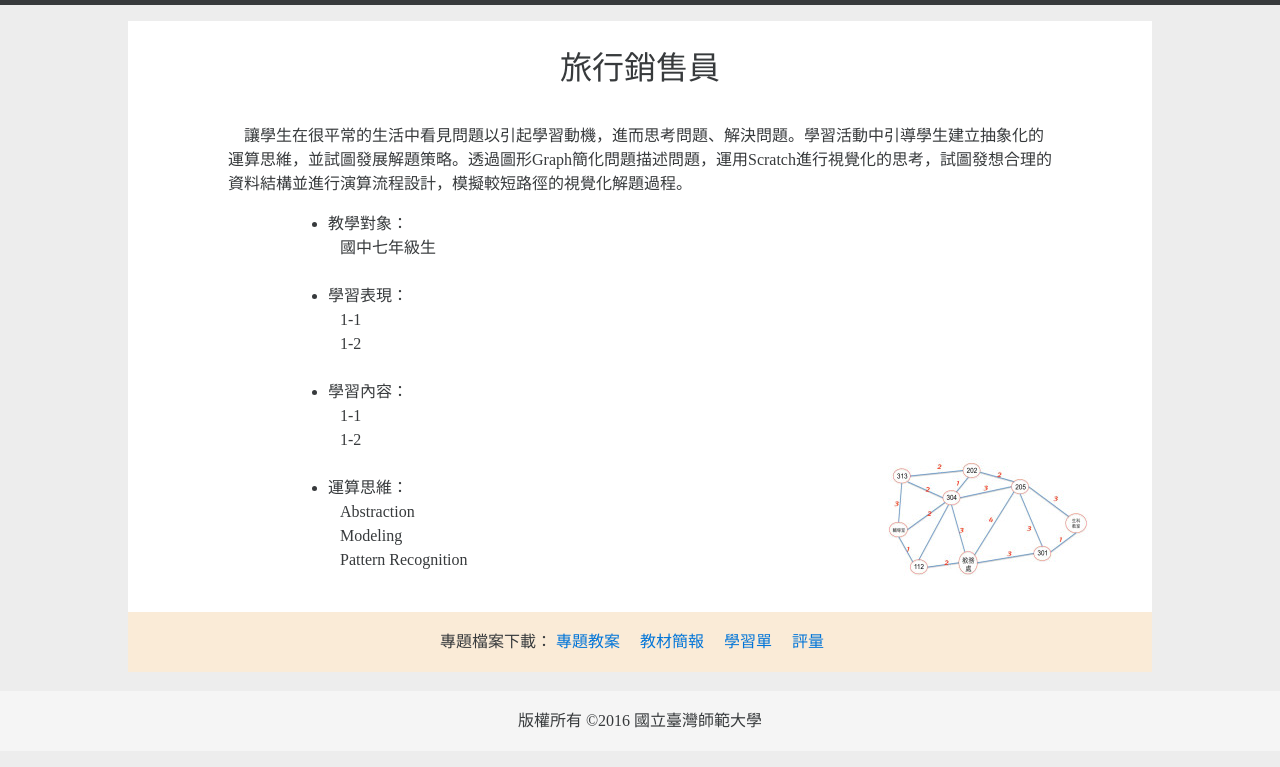
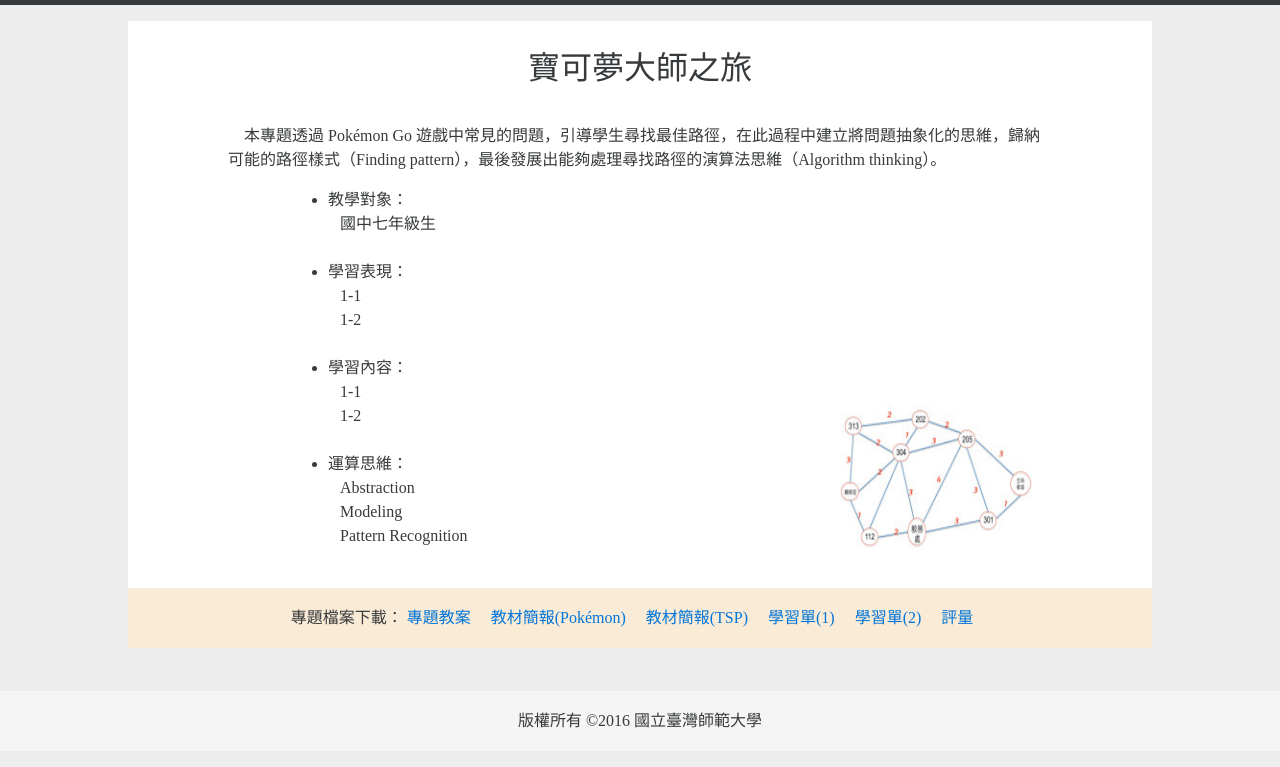
Before and after one commit to bear82228/CTweb, a plain HTML site: page travel.html in a window 1280 px wide. Shown: the part 49-816 px from the top of the page. Drawn offline with Linux system fonts and the light colour scheme; a script that the page names is missing.

Commit message:
Add files via upload

```diff
--- a/travel.html
+++ b/travel.html
@@ -11,7 +11,7 @@
 
 
 
-    <title>旅行銷售員</title>
+    <title>寶可夢大師之路</title>
 <!-- Bootstrap core CSS -->
     <link href="./dic/bootstrap.css" rel="stylesheet">
     <link href="./dic/bootstrap-flex.css" rel="stylesheet">
@@ -29,9 +29,9 @@
         /*top: -150px;
         left: 82%;*/
         background-color: white;
-        width: 144px;
+        width: 192px;
         height: 144px;
-        bottom: 70px;
+        bottom: 100px;
         right: 120px;
        }
 
@@ -83,10 +83,10 @@
        <div class="row">
 
           <div class="blog-post">
-            <h2 class="blog-post-title" style="padding:30px 0px">旅行銷售員</h2>
+            <h2 class="blog-post-title" style="padding:30px 0px">寶可夢大師之旅</h2>
             <font align="left">
 
-            <p style="padding: 0px 100px">&nbsp;&nbsp;&nbsp;&nbsp;讓學生在很平常的生活中看見問題以引起學習動機，進而思考問題、解決問題。學習活動中引導學生建立抽象化的運算思維，並試圖發展解題策略。透過圖形Graph簡化問題描述問題，運用Scratch進行視覺化的思考，試圖發想合理的資料結構並進行演算流程設計，模擬較短路徑的視覺化解題過程。</p>
+            <p style="padding: 0px 100px">&nbsp;&nbsp;&nbsp;&nbsp;本專題透過 Pokémon Go 遊戲中常見的問題，引導學生尋找最佳路徑，在此過程中建立將問題抽象化的思維，歸納可能的路徑樣式（Finding pattern），最後發展出能夠處理尋找路徑的演算法思維（Algorithm thinking）。 </p>
 <!--            <hr>-->
             <p></p>
               <ul style="padding: 0px 200px">
@@ -106,13 +106,15 @@
               </ul>
               </font>
               <div id="relative2">
-                <img src="image/travel.jpg">
+                <img src="image/travel.jpg" width="192" height="144">
               </div>
                <div id="donload" >
                 <p>專題檔案下載：
                 <a href=".doc">專題教案</a> &nbsp; &nbsp;
-                <a href=".ppt">教材簡報</a> &nbsp; &nbsp;
-                <a href=".doc">學習單</a> &nbsp; &nbsp;
+                <a href=".ppt">教材簡報(Pokémon)</a> &nbsp; &nbsp;
+                <a href=".ppt">教材簡報(TSP)</a> &nbsp; &nbsp;
+                <a href=".doc">學習單(1)</a> &nbsp; &nbsp;
+                <a href=".doc">學習單(2)</a> &nbsp; &nbsp;
                 <a href=".doc">評量</a> &nbsp; &nbsp;
                 </p>
               </div>
```
